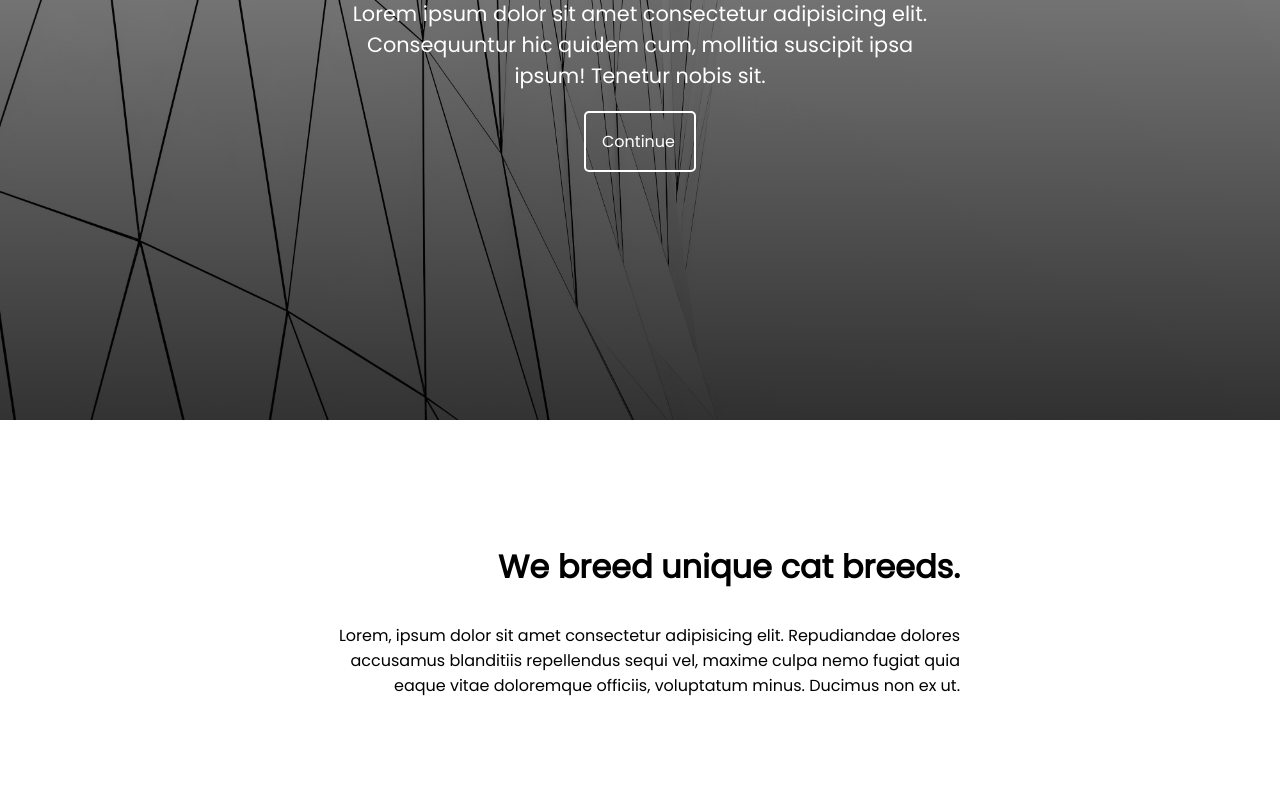
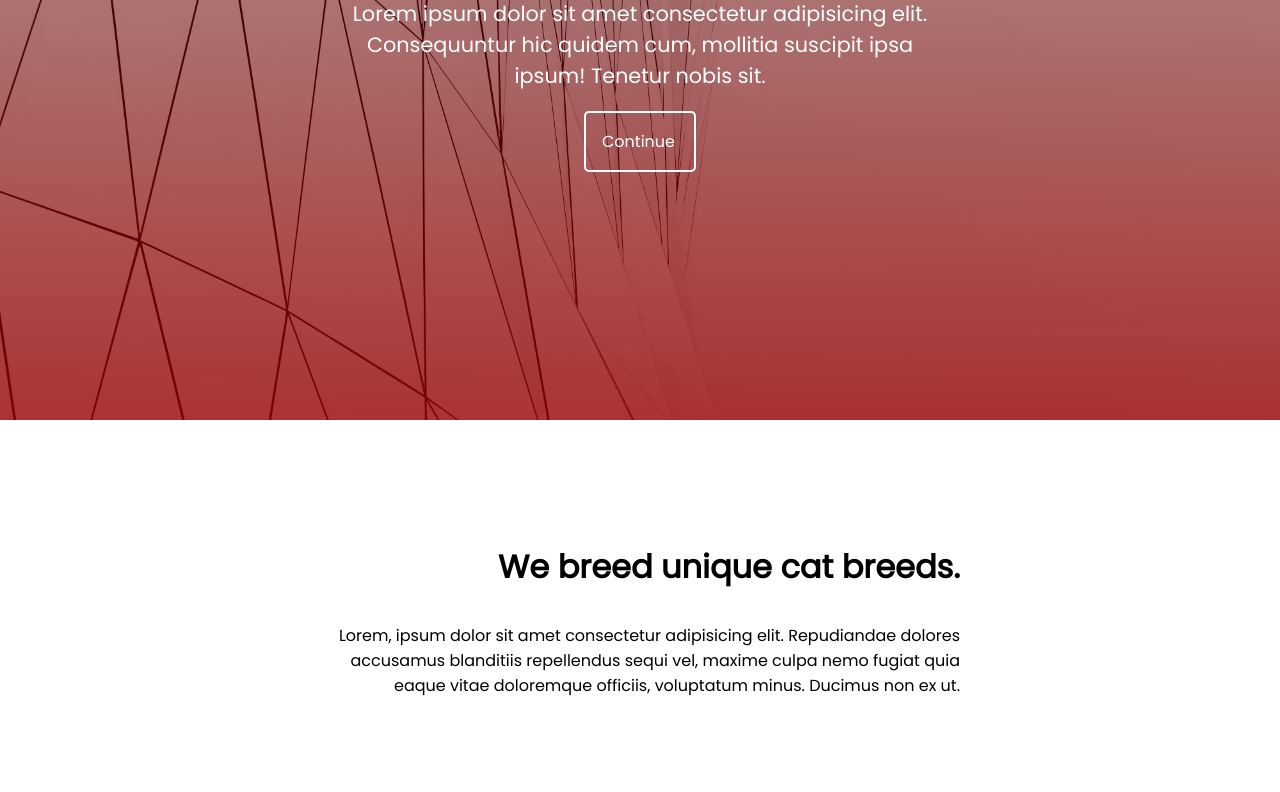
Before and after one commit to zyremendoza/breedr, a plain HTML site: page index.html in a window 1280 px wide. Shown: the part 380-1172 px from the top of the page. Drawn offline with nearby package versions, Linux system fonts and the light colour scheme.

Commit message:
Update index.html

```diff
--- a/index.html
+++ b/index.html
@@ -43,7 +43,7 @@
     <!-- landing page -->
 <div class="landing-page-container">
     <div class="landing-page-background" style=" height: 100vh;
-    background: linear-gradient(0deg, rgba(0, 0, 0, 0.8), rgba(0, 0, 0, 0.3)),url('../la.jpg');
+    background: linear-gradient(0deg, rgba(150, 0, 0, 0.8), rgba(0, 0, 0, 0.3)),url('../la.jpg');
     background-size: cover;
     background-attachment: fixed;">
         <div class="landing-page-texts">
```
